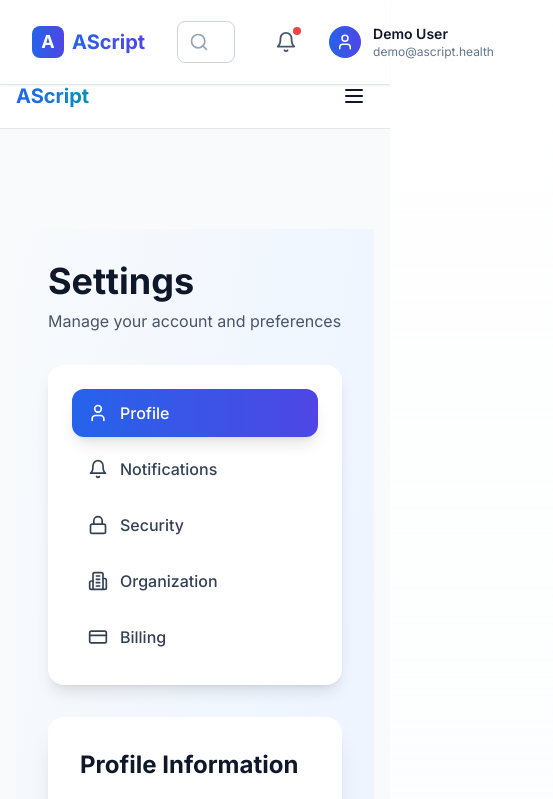
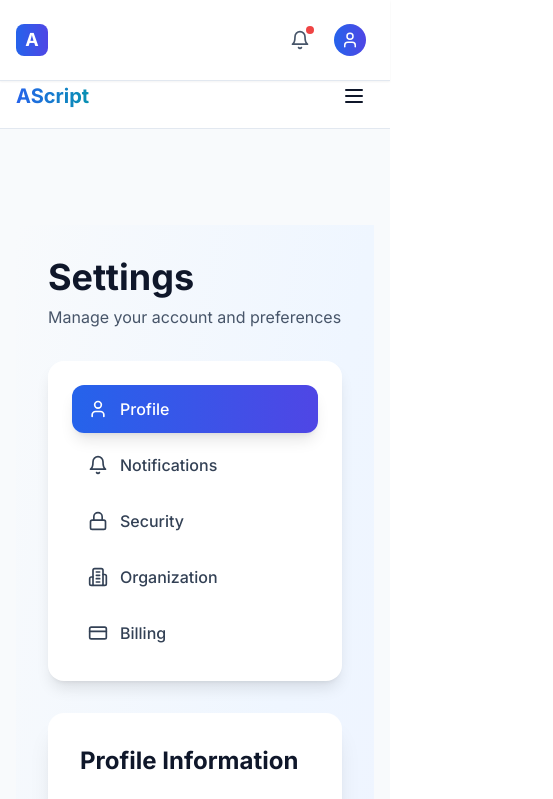
Before and after one commit to solutionspma/ascript, a Next.js app: page /dashboard/settings in a window 390 px wide. Shown: the top 799 px of the page, 553 px wide, since content can reach past the window. Built offline with nearby package versions, Linux system fonts and the light colour scheme.

Commit message:
Make header and footer responsive for mobile - match body width

```diff
--- a/components/DashboardFooter.tsx
+++ b/components/DashboardFooter.tsx
@@ -4,28 +4,28 @@ import { Mail, Phone, MapPin } from 'lucide-react'
 export default function DashboardFooter() {
   return (
     <footer className="bg-white border-t border-slate-200 mt-auto">
-      <div className="px-8 py-6">
-        <div className="flex items-center justify-between">
+      <div className="px-4 lg:px-8 py-6">
+        <div className="flex flex-col md:flex-row items-center justify-between gap-4">
           {/* Copyright */}
           <div className="text-sm text-slate-600">
             © {new Date().getFullYear()} AScript Healthcare. All rights reserved.
           </div>
 
           {/* Links */}
-          <div className="flex items-center gap-6">
-            <Link href="/privacy" className="text-sm text-slate-600 hover:text-blue-600 transition-colors">
+          <div className="flex items-center gap-4 lg:gap-6">
+            <Link href="/privacy" className="text-xs lg:text-sm text-slate-600 hover:text-blue-600 transition-colors">
               Privacy Policy
             </Link>
-            <Link href="/terms" className="text-sm text-slate-600 hover:text-blue-600 transition-colors">
+            <Link href="/terms" className="text-xs lg:text-sm text-slate-600 hover:text-blue-600 transition-colors">
               Terms of Service
             </Link>
-            <Link href="/support" className="text-sm text-slate-600 hover:text-blue-600 transition-colors">
+            <Link href="/support" className="text-xs lg:text-sm text-slate-600 hover:text-blue-600 transition-colors">
               Support
             </Link>
           </div>
 
           {/* Contact */}
-          <div className="flex items-center gap-4 text-sm text-slate-600">
+          <div className="hidden md:flex items-center gap-4 text-sm text-slate-600">
             <a href="mailto:support@ascript.health" className="flex items-center gap-1 hover:text-blue-600 transition-colors">
               <Mail size={16} />
               support@ascript.health
--- a/components/DashboardHeader.tsx
+++ b/components/DashboardHeader.tsx
@@ -6,21 +6,21 @@ import Link from 'next/link'
 export default function DashboardHeader() {
   return (
     <header className="bg-white border-b border-slate-200 shadow-sm sticky top-0 z-40">
-      <div className="px-8 py-4">
-        <div className="flex items-center justify-between">
+      <div className="px-4 lg:px-8 py-4">
+        <div className="flex items-center justify-between gap-2">
           {/* Logo */}
-          <Link href="/dashboard" className="flex items-center gap-2">
+          <Link href="/dashboard" className="flex items-center gap-2 flex-shrink-0">
             <div className="w-8 h-8 bg-gradient-to-r from-blue-600 to-indigo-600 rounded-lg flex items-center justify-center">
               <span className="text-white font-bold text-lg">A</span>
             </div>
-            <span className="font-bold text-xl bg-gradient-to-r from-blue-600 to-indigo-600 bg-clip-text text-transparent">
+            <span className="hidden sm:block font-bold text-xl bg-gradient-to-r from-blue-600 to-indigo-600 bg-clip-text text-transparent">
               AScript
             </span>
           </Link>
 
           {/* Search Bar */}
-          <div className="flex-1 max-w-xl mx-8">
-            <div className="relative">
+          <div className="hidden md:flex flex-1 max-w-xl mx-4 lg:mx-8">
+            <div className="relative w-full">
               <Search className="absolute left-3 top-1/2 -translate-y-1/2 text-slate-400" size={20} />
               <input
                 type="text"
@@ -31,19 +31,19 @@ export default function DashboardHeader() {
           </div>
 
           {/* Right Actions */}
-          <div className="flex items-center gap-4">
+          <div className="flex items-center gap-2 lg:gap-4 flex-shrink-0">
             {/* Notifications */}
             <button className="relative p-2 hover:bg-slate-100 rounded-lg transition-colors">
-              <Bell size={22} className="text-slate-600" />
+              <Bell size={20} className="text-slate-600" />
               <span className="absolute top-1 right-1 w-2 h-2 bg-red-500 rounded-full"></span>
             </button>
 
             {/* User Profile */}
-            <button className="flex items-center gap-3 p-2 hover:bg-slate-100 rounded-lg transition-colors">
+            <button className="flex items-center gap-2 lg:gap-3 p-2 hover:bg-slate-100 rounded-lg transition-colors">
               <div className="w-8 h-8 bg-gradient-to-r from-blue-600 to-indigo-600 rounded-full flex items-center justify-center">
                 <User size={18} className="text-white" />
               </div>
-              <div className="text-left">
+              <div className="hidden lg:block text-left">
                 <div className="text-sm font-semibold text-slate-900">Demo User</div>
                 <div className="text-xs text-slate-500">demo@ascript.health</div>
               </div>
```
